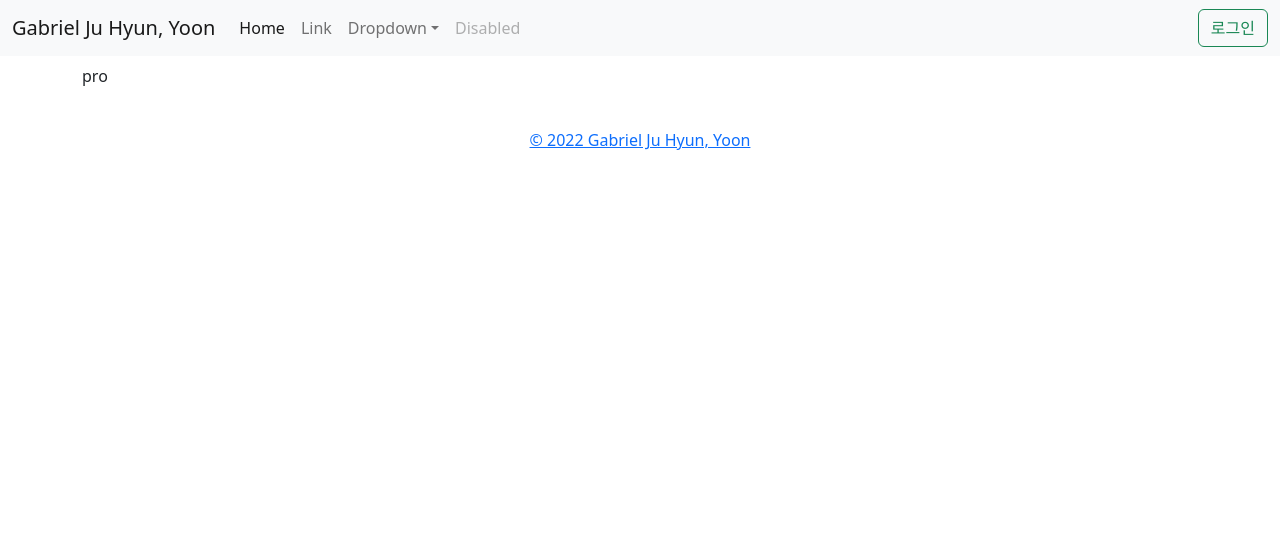
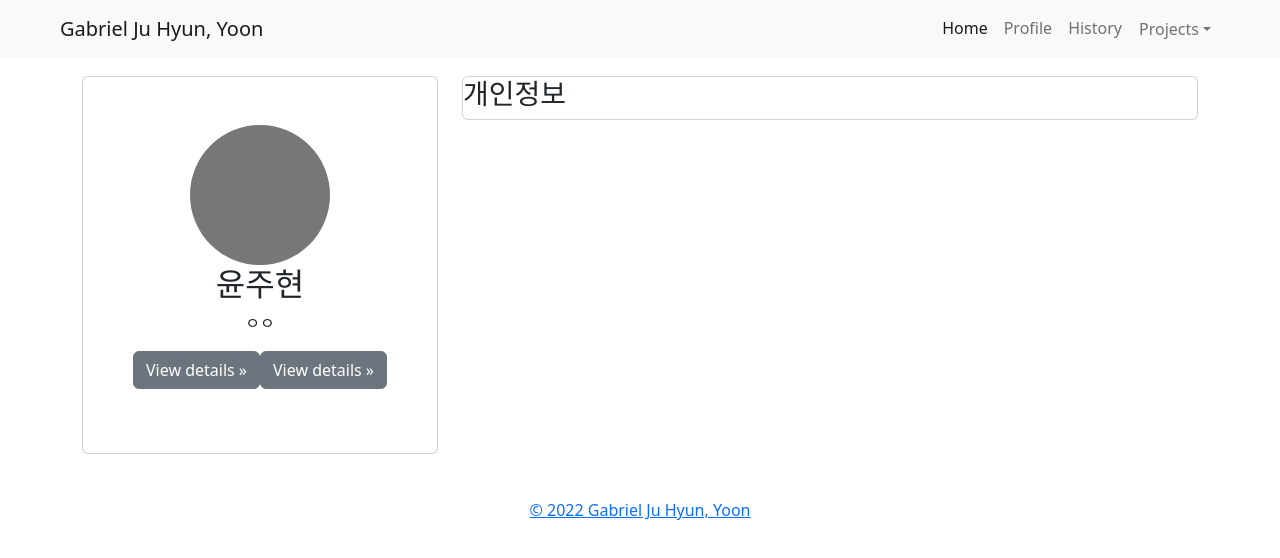
Before and after one commit to gabrielyoon7/gabrielyoon7, a React (Create React App) app: page /gabrielyoon7/profile in a window 1280 px wide. Shown: the top 558 px of the page. Built offline with nearby package versions, Linux system fonts and the light colour scheme.

Commit message:
프로필 제작중

```diff
--- a/src/component/common/DefaultLayout.js
+++ b/src/component/common/DefaultLayout.js
@@ -8,7 +8,7 @@ export default function DefaultLayout() {
       <div className="mb-2">
         <Header />
       </div>
-      <div className="container">
+      <div className="container mt-5 pt-4">
         <Outlet />
       </div>
       <Footer/>
--- a/src/component/common/Header.js
+++ b/src/component/common/Header.js
@@ -6,7 +6,8 @@ import { useState } from "react";
 const Header = () => {
     const [isSignIn, setSignIn] = useState(false); //임시로 해놓음
     return (
-        <nav className="navbar navbar-expand-lg bg-light">
+        <>
+            <nav className="navbar navbar-expand-lg bg-light px-sm-5 fixed-top" style={{"backgroundColor": "#e3f2fd"}}>
                 <div className="container-fluid">
                     <Link to='/' className="navbar-brand" >Gabriel Ju Hyun, Yoon</Link>
                     <button className="navbar-toggler" type="button" data-bs-toggle="collapse" data-bs-target="#navbarSupportedContent" aria-controls="navbarSupportedContent" aria-expanded="false" aria-label="Toggle navigation">
@@ -14,15 +15,21 @@ const Header = () => {
                     </button>
                     <div className="collapse navbar-collapse" id="navbarSupportedContent">
                         <ul className="navbar-nav me-auto mb-2 mb-lg-0">
+                        </ul>
+                        <div className="d-flex" >
+                            <ul className="navbar-nav">
                                 <li className="nav-item">
                                     <Link to='/' className="nav-link active" aria-current="page" >Home</Link>
                                 </li>
                                 <li className="nav-item">
-                            <a className="nav-link" href="#">Link</a>
+                                    <a className="nav-link" href="#">Profile</a>
                                 </li>
-                        <li className="nav-item dropdown">
+                                <li className="nav-item">
+                                    <a className="nav-link" href="#">History</a>
+                                </li>
+                                {/* <li className="nav-item dropdown">
                                     <a className="nav-link dropdown-toggle" href="#" id="navbarDropdown" role="button" data-bs-toggle="dropdown" aria-expanded="false">
-                                Dropdown
+                                        Projects
                                     </a>
                                     <ul className="dropdown-menu" aria-labelledby="navbarDropdown">
                                         <li><a className="dropdown-item" href="#">Action</a></li>
@@ -30,32 +37,27 @@ const Header = () => {
                                         <li><hr className="dropdown-divider" /></li>
                                         <li><a className="dropdown-item" href="#">Something else here</a></li>
                                     </ul>
-                        </li>
-                        <li className="nav-item">
-                            <a className="nav-link disabled">Disabled</a>
-                        </li>
-                    </ul>
-                    <div className="d-flex" >
-                        {
-                            isSignIn
-                                ?
+                                </li> */}
                                 <Dropdown>
-                                    <Dropdown.Toggle variant="" id="dropdown-basic" className="d-block link-dark text-decoration-none dropdown-toggle">
-                                        <img src="https://github.com/mdo.png" alt="mdo" width="32" height="32" className="rounded-circle" />
+                                    <Dropdown.Toggle variant="" id="dropdown-basic" className="nav-link dropdown-toggle">
+                                        {/* <img src="https://github.com/mdo.png" alt="mdo" width="32" height="32" className="rounded-circle" /> */}
+                                        Projects
                                     </Dropdown.Toggle>
 
                                     <Dropdown.Menu>
-                                        <Dropdown.Item href="#/action-1">프로필 보기</Dropdown.Item>
-                                        <Dropdown.Item href="#/action-2" onClick={()=>setSignIn(!isSignIn)}>로그아웃</Dropdown.Item>
+                                        <Dropdown.Item href="#/action-1">프로젝트1</Dropdown.Item>
+                                        <Dropdown.Item href="#/action-1">프로젝트2</Dropdown.Item>
                                     </Dropdown.Menu>
                                 </Dropdown>
-                                :
-                                <button className="btn btn-outline-success" onClick={()=>setSignIn(!isSignIn)}>로그인</button>
-                        }
+                                {/* <li className="nav-item">
+                                    <a className="nav-link disabled">Disabled</a>
+                                </li> */}
+                            </ul>
                         </div>
                     </div>
                 </div>
             </nav>
+        </>
     )
 }
 export default Header;
--- a/src/container/home/HomeContainer.js
+++ b/src/container/home/HomeContainer.js
@@ -16,7 +16,7 @@ const HomeContainer = () => {
                 <div className="col-md-6">
                     <Link className='text-decoration-none ' to="/profile">
                         <div className="h-100 p-5 text-white bg-dark rounded-3">
-                            <h2>Profile</h2>
+                            <h2>About Me</h2>
                             <p>인생실화를 거짓 없이 들려드립니다.</p>
                             <button className="btn btn-outline-light" type="button">고고씽 <i className="bi bi-arrow-right"></i></button>
                         </div>
--- a/src/container/profile/ProfileContainter.js
+++ b/src/container/profile/ProfileContainter.js
@@ -1,7 +1,27 @@
+import "./profile.css";
+
 export default () => {
     return (
         <>
-            pro
+            <div className="row">
+                <div className="col-md-4 my-1">
+                    <div className="card">
+                        <div className="d-flex flex-column align-items-center text-center py-5">
+                            <svg className="bd-placeholder-img rounded-circle" width="140" height="140" xmlns="http://www.w3.org/2000/svg" role="img" aria-label="Placeholder: 140x140" preserveAspectRatio="xMidYMid slice" focusable="false"><title>Placeholder</title><rect width="100%" height="100%" fill="#777" /><text x="50%" y="50%" fill="#777" dy=".3em">140x140</text></svg>
+
+                            <h2 className="fw-normal">윤주현</h2>
+                            <p>ㅇㅇ</p>
+                            <p><a className="btn btn-secondary" href="#">View details &raquo;</a><a className="btn btn-secondary" href="#">View details &raquo;</a></p>
+
+                        </div>
+                    </div>
+                </div>
+                <div className="col-md-8 my-1">
+                    <div className="card">
+                        <h3>개인정보</h3>
+                    </div>
+                </div>
+            </div>
         </>
     )
 }
```
Also changed, not shown: src/container/profile/profile.css (added). Lines whose indentation alone changed are shown as unchanged.
